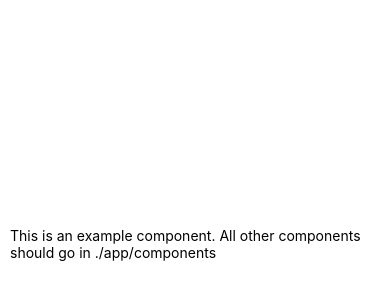
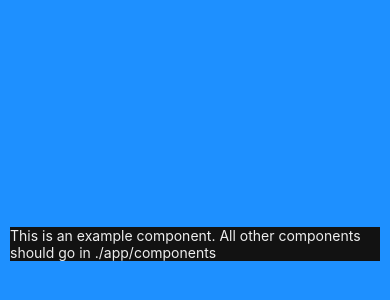
Before and after one commit to C-Advait/Circuits-iOS, a React Native app: screen / in a window 390 px wide. Shown: the part 178-478 px from the top of the page. Built offline with nearby package versions, Linux system fonts and the light colour scheme.

Commit message:
Add colors and context

```diff
--- a/App.js
+++ b/App.js
@@ -2,20 +2,23 @@ import { StatusBar } from "expo-status-bar";
 import { StyleSheet, View } from "react-native";
 
 import Example from "./app/components/Example";
+import { ThemeProvider } from "./app/contexts/ThemeContext"
 
 export default function App() {
   return (
-    <View style={styles.container}>
-      <Example />
-      <StatusBar style="auto" />
-    </View>
+    <ThemeProvider>
+      <View style={styles.container}>
+        <Example />
+        <StatusBar style="auto" />
+      </View>
+    </ThemeProvider >
   );
 }
 
 const styles = StyleSheet.create({
   container: {
     flex: 1,
-    backgroundColor: "#fff",
+    backgroundColor: "dodgerblue",
     alignItems: "center",
     justifyContent: "center",
   },
--- a/app/components/Example.js
+++ b/app/components/Example.js
@@ -1,17 +1,29 @@
 import React from 'react';
 import { View, Text, StyleSheet } from 'react-native';
+import { useTheme } from '../contexts/ThemeContext';
 
-function Example(props) {
+function Example() {
+  const { theme } = useTheme();
+  const styles = getStyles(theme)
+
   return (
     <View style={styles.container}>
-      <Text>This is an example component. All other components should go in ./app/components</Text>
+      <Text style={styles.message}>This is an example component. All other components should go in ./app/components</Text>
     </View>
   );
 }
 
-const styles = StyleSheet.create({
+// Recall that hooks can't be called outside
+// components. So, in order for the following
+// styles object to know about 'theme', it
+// must be passed as an
+const getStyles = (theme) => StyleSheet.create({
   container: {
+    backgroundColor: theme.background,
     margin: 10,
+  },
+  message: {
+    color: theme.foreground,
   }
 });
 export default Example;
--- /dev/null
+++ b/app/config/colors.js
@@ -0,0 +1,19 @@
+// Some use 'argb' to specify 'alpha' or 'transparency'
+export const darkTheme = {
+  background: '#121212',
+  foreground: '#eeeeee',
+  text87: '#ffffffde',
+  text60: '#ffffff99',
+  accentneon: '#bcdc49',
+  accentpurple: '#c45fc6',
+  accentdarkblue: '#1b5cfd',
+  accentlightblue: '#9ed3ce',
+  accentorange: '#ffae35'
+};
+
+export const lightTheme = {
+  primary: '#3498db',
+  background: '#f5f5f5',
+  foreground: '#121212',
+  text: '#333'
+};
--- /dev/null
+++ b/app/contexts/ThemeContext.js
@@ -0,0 +1,21 @@
+import { createContext, useState, useContext } from 'react';
+import { lightTheme, darkTheme } from '../config/colors';
+
+export const ThemeContext = createContext();
+
+export const ThemeProvider = ({ children }) => {
+  // default theme
+  const [theme, setTheme] = useState(darkTheme);
+  const toggleTheme = () => {
+    setTheme(theme === lightTheme ? darkTheme : lightTheme);
+  };
+  return (
+    <ThemeContext.Provider value={{ theme, toggleTheme }}>
+      {children}
+    </ThemeContext.Provider>
+  );
+};
+
+export const useTheme = () => {
+  return useContext(ThemeContext);
+};
```
